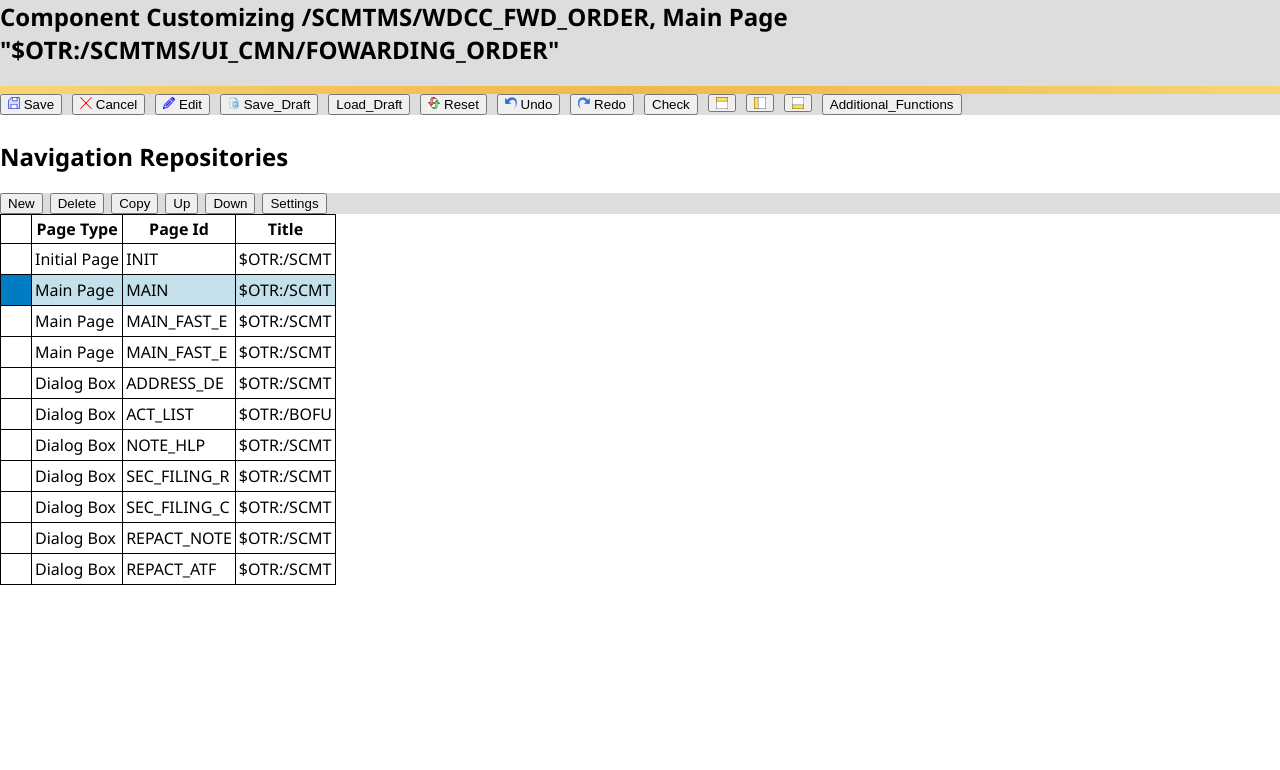
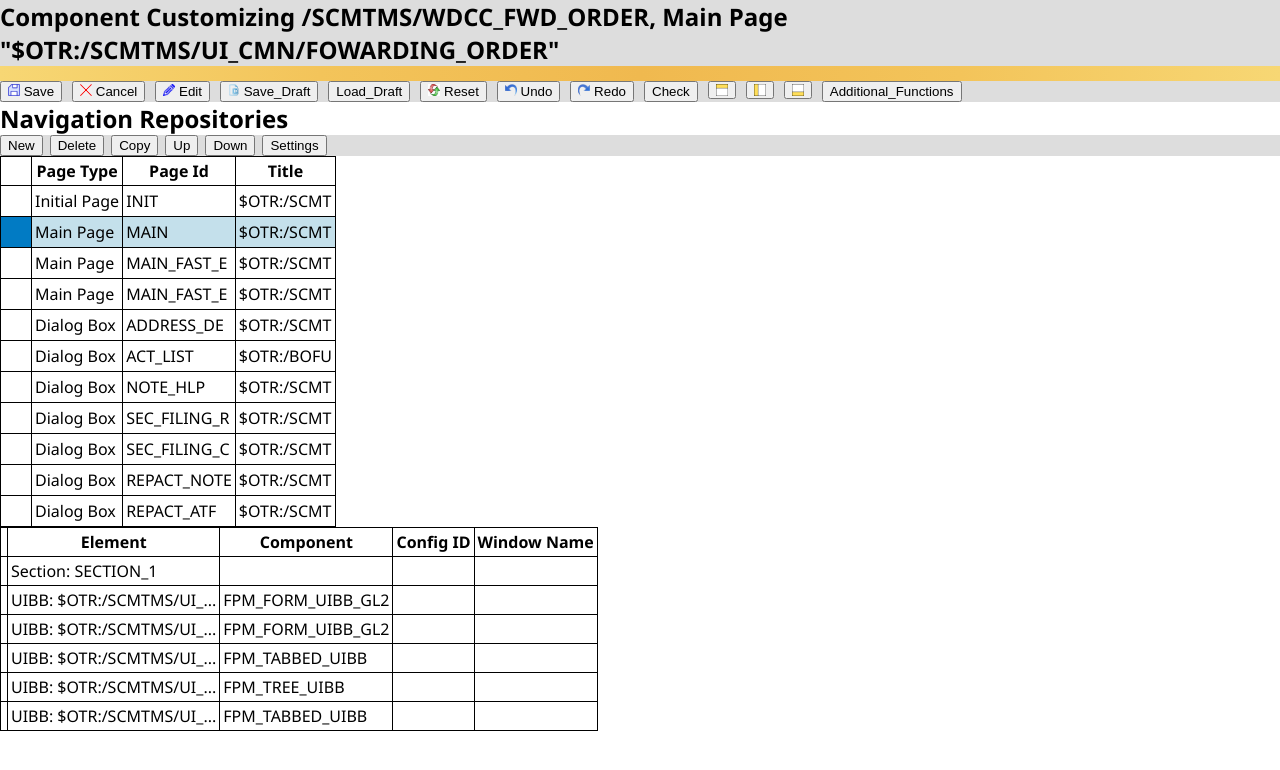
Before and after one commit to FLGcoder/atividade-sap, a plain HTML site: page layout_1/index.html in a window 1280 px wide. Drawn offline with Linux system fonts and the light colour scheme.

Commit message:
ADD - Adicionei uma tabela para o overview page

```diff
--- a/layout_1/index.html
+++ b/layout_1/index.html
@@ -14,7 +14,7 @@
     <header>
         <nav id="navbar">
 
-            <h2>Component Customizing /SCMTMS/WDCC_FWD_ORDER, Main Page "$OTR:/SCMTMS/UI_CMN/FOWARDING_ORDER"</h2>
+            <h2 id="text_h2">Component Customizing /SCMTMS/WDCC_FWD_ORDER, Main Page "$OTR:/SCMTMS/UI_CMN/FOWARDING_ORDER"</h2>
 
             <div class="top-bar"></div>
 
@@ -166,6 +166,65 @@
 
     </article>
 
+    <aside>
+
+        <div>
+            <table>
+                <tr>
+                    <th></th>
+                    <th>Element</th>
+                    <th>Component</th>
+                    <th>Config ID</th>
+                    <th>Window Name</th>
+                </tr>
+                <tr>
+                    <td></td>
+                    <td><img src="" alt="">Section: SECTION_1</td>
+                    <td></td>
+                    <td></td>
+                    <td></td>
+                </tr>
+                <tr>
+                    <td></td>
+                    <td><img src="" alt="">UIBB: $OTR:/SCMTMS/UI_...</td>
+                    <td>FPM_FORM_UIBB_GL2</td>
+                    <td></td>
+                    <td></td>
+                </tr>
+                <tr>
+                    <td></td>
+                    <td><img src="" alt="">UIBB: $OTR:/SCMTMS/UI_...</td>
+                    <td>FPM_FORM_UIBB_GL2</td>
+                    <td></td>
+                    <td></td>
+                </tr>
+                <tr>
+                    <td></td>
+                    <td><img src="" alt="">UIBB: $OTR:/SCMTMS/UI_...</td>
+                    <td>FPM_TABBED_UIBB</td>
+                    <td></td>
+                    <td></td>
+                </tr>
+                <tr>
+                    <td></td>
+                    <td><img src="" alt="">UIBB: $OTR:/SCMTMS/UI_...</td>
+                    <td>FPM_TREE_UIBB</td>
+                    <td></td>
+                    <td></td>
+                </tr>
+                <tr>
+                    <td></td>
+                    <td><img src="" alt="">UIBB: $OTR:/SCMTMS/UI_...</td>
+                    <td>FPM_TABBED_UIBB</td>
+                    <td></td>
+                    <td></td>
+                </tr>
+
+            </table>
+        </div>
+
+    </aside>
+
 
 
 
--- a/layout_1/style.css
+++ b/layout_1/style.css
@@ -3,6 +3,10 @@ body{
     padding: 0px;
     background-color: rgb(255, 255, 255);
     font-family: 'Segoe UI', Tahoma, Geneva, Verdana, sans-serif;
+}
+
+#text_h2{
+    margin: 0px;
 }
 
 #navbar{
@@ -32,7 +36,7 @@ body{
 }
 
 .top-bar {
-    height: 8px;
+    height: 15px;
     background: linear-gradient(
         90deg,
         #f7d774 0%,
@@ -53,7 +57,7 @@ body{
 
 .texto_article{
     display: flex;
-    padding-top: 5px
+    margin: 0px;
 }
 
 table, th, td {
@@ -80,3 +84,11 @@ table, th, td {
     gap: 7px;
     background-color: rgb(221, 221, 221);
 }
+
+/*
+
+=========================
+        aside
+=========================
+
+*/
```
